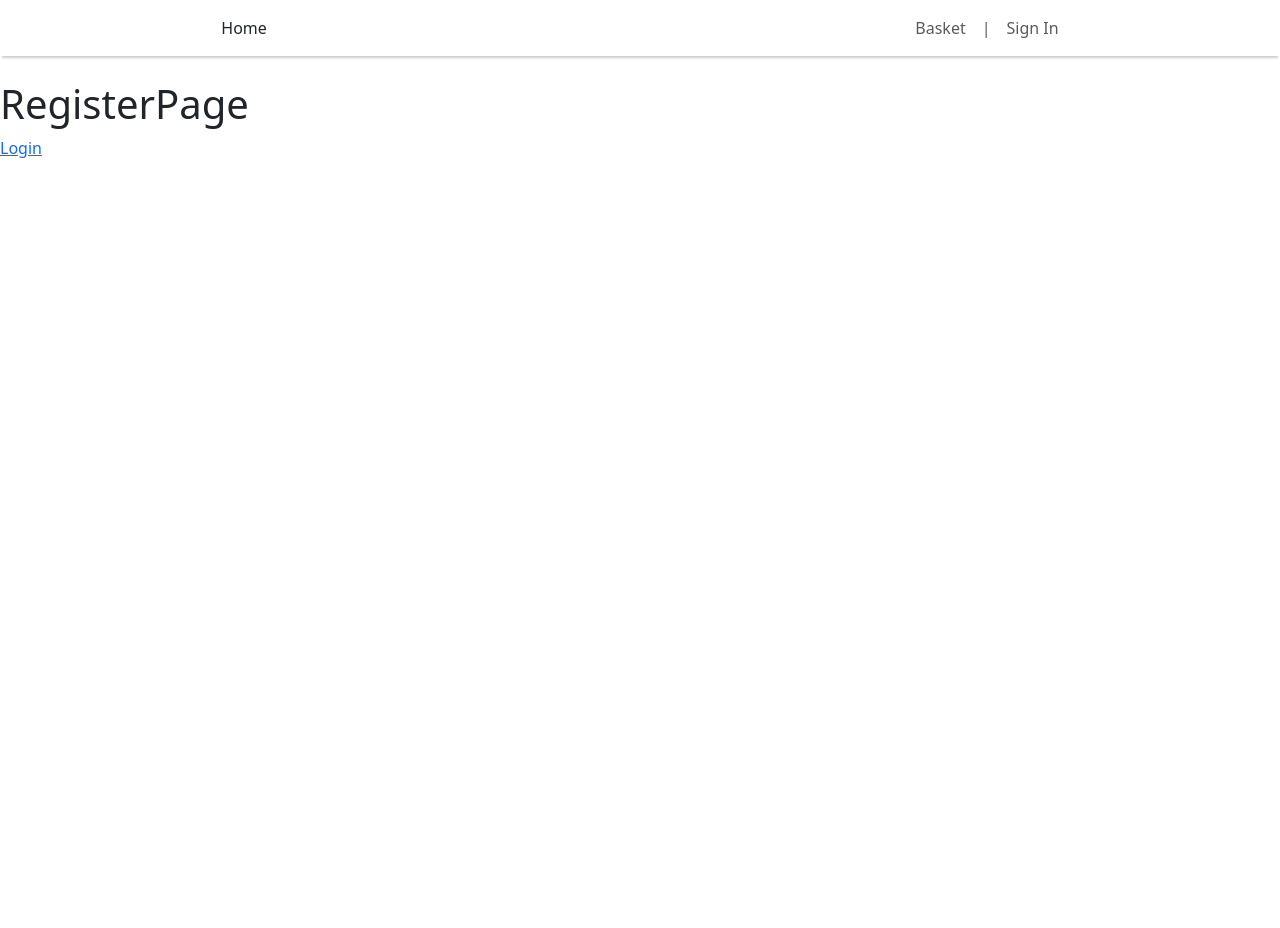
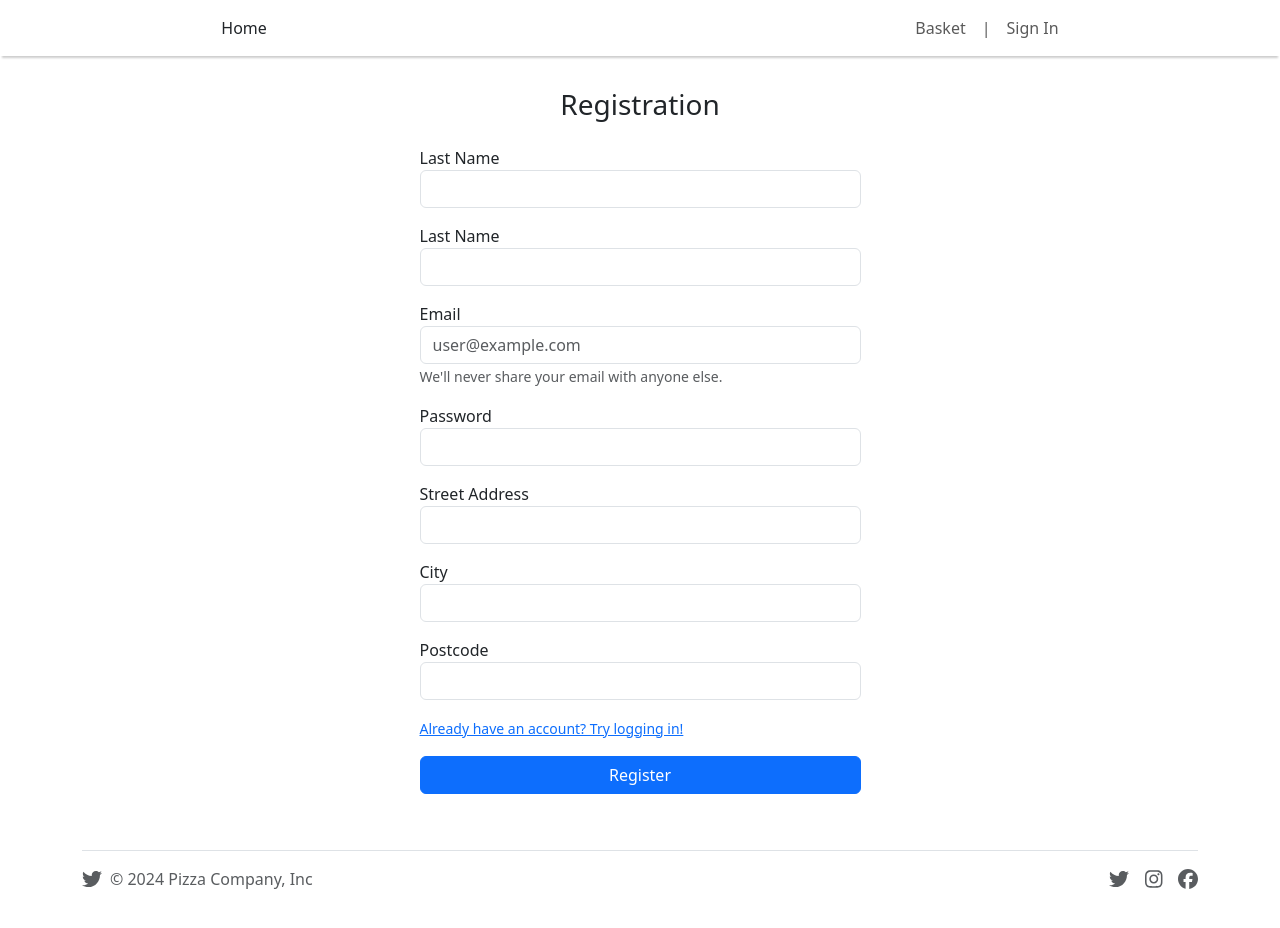
Before and after one commit to AdonisAlgos/pizza-ordering-system, a React (Create React App) app in the folder pizza-ordering-app/: page /register in a window 1280 px wide. Shown: the top 928 px of the page. Before the commit the page ends 800 px from the top, so only its background shows below. Built offline with nearby package versions, Linux system fonts and the light colour scheme.

Commit message:
finalised login, register, home pages and initiated the basket

```diff
--- a/pizza-ordering-app/src/App.js
+++ b/pizza-ordering-app/src/App.js
@@ -9,6 +9,7 @@ import {
   LayoutPage,
 } from "./pages";
 import { createBrowserRouter, RouterProvider } from "react-router-dom";
+import { CartProvider } from "./contexts/Basket.context";
 
 const router = createBrowserRouter([
   {
@@ -41,7 +42,11 @@ const router = createBrowserRouter([
 ]);
 
 function App() {
-  return <RouterProvider router={router} />;
+  return (
+    <CartProvider>
+      <RouterProvider router={router} />
+    </CartProvider>
+  );
 }
 
 export default App;
--- /dev/null
+++ b/pizza-ordering-app/src/components/Footer.component.js
@@ -0,0 +1,49 @@
+import React from "react";
+import { FontAwesomeIcon } from "@fortawesome/react-fontawesome";
+import {
+  faTwitter,
+  faInstagram,
+  faFacebook,
+} from "@fortawesome/free-brands-svg-icons";
+
+const FooterComponent = () => {
+  return (
+    <div className="container">
+      <footer className="d-flex flex-wrap justify-content-between align-items-center py-3 my-4 border-top">
+        <div className="col-md-4 d-flex align-items-center">
+          <a
+            className="mb-3 me-2 mb-md-0 text-muted text-decoration-none lh-1"
+            href="/" // Assuming you might want a link here to the home page or elsewhere
+          >
+            {/* Placeholder if you want to include an icon or logo */}
+            <FontAwesomeIcon icon={faTwitter} size="lg" />{" "}
+            {/* Example: Twitter icon used as logo */}
+          </a>
+          <span className="mb-3 mb-md-0 text-muted">
+            © 2024 Pizza Company, Inc
+          </span>
+        </div>
+
+        <ul className="nav col-md-4 justify-content-end list-unstyled d-flex">
+          <li className="ms-3">
+            <a className="text-muted" href="#">
+              <FontAwesomeIcon icon={faTwitter} size="lg" />
+            </a>
+          </li>
+          <li className="ms-3">
+            <a className="text-muted" href="#">
+              <FontAwesomeIcon icon={faInstagram} size="lg" />
+            </a>
+          </li>
+          <li className="ms-3">
+            <a className="text-muted" href="#">
+              <FontAwesomeIcon icon={faFacebook} size="lg" />
+            </a>
+          </li>
+        </ul>
+      </footer>
+    </div>
+  );
+};
+
+export default FooterComponent;
--- a/pizza-ordering-app/src/components/NavBar.component.js
+++ b/pizza-ordering-app/src/components/NavBar.component.js
@@ -10,12 +10,10 @@ const Navbar = () => {
         backgroundColor: "white",
       }}
     >
-      {" "}
-      {/* Added the custom class here */}
       <div className="d-flex col-10 col-md-8 mx-auto">
-        <a className="nav-link p-2" href="/">
+        <Link to="/" className="nav-link p-2">
           Home
-        </a>
+        </Link>
         <div className="d-flex justify-content-end w-100">
           <ul className="navbar-nav">
             <li className="nav-item">
--- /dev/null
+++ b/pizza-ordering-app/src/contexts/Basket.context.js
@@ -0,0 +1,23 @@
+import React, { createContext, useContext, useState, useEffect } from "react";
+
+const CartContext = createContext();
+
+export const useCart = () => useContext(CartContext);
+
+export const CartProvider = ({ children }) => {
+  const [cartItems, setCartItems] = useState([]);
+
+  const addToCart = (item) => {
+    setCartItems((currentItems) => [...currentItems, item]);
+  };
+
+  useEffect(() => {
+    console.log("CartProvider mounted");
+  }, []);
+
+  return (
+    <CartContext.Provider value={{ cartItems, addToCart }}>
+      {children}
+    </CartContext.Provider>
+  );
+};
--- a/pizza-ordering-app/src/pages/Basket.page.js
+++ b/pizza-ordering-app/src/pages/Basket.page.js
@@ -1,7 +1,38 @@
-import React from "react";
+import { React } from "react";
+import { useCart } from "../contexts/Basket.context";
 
 const BasketPage = () => {
-  return <div>BasketPage</div>;
+  const { cartItems } = useCart();
+
+  console.log(cartItems);
+
+  return (
+    <div className="flex-column flex: 1 container d-flex align-items-center justify-content-center">
+      <h3 className="text-center mb-4">Basket</h3>
+      <div className="container mt-4">
+        {cartItems.map((pizza, index) => (
+          <div key={index} className="row mb-3">
+            <div className="col-12">
+              <h3>{pizza.name}</h3>
+              <div>
+                Main Ingredients include: {pizza.ingredients[0]},{" "}
+                {pizza.ingredients[1]}, {pizza.ingredients[2]}...
+              </div>
+              <br />
+              <div className="position-relative" style={{ paddingTop: "100%" }}>
+                <img
+                  className="img-fluid position-absolute top-0 start-0 w-100 h-100"
+                  src={pizza.image}
+                  alt={pizza.name}
+                  style={{ objectFit: "cover" }}
+                />
+              </div>
+            </div>
+          </div>
+        ))}
+      </div>
+    </div>
+  );
 };
 
 export default BasketPage;
--- a/pizza-ordering-app/src/pages/Layout.page.js
+++ b/pizza-ordering-app/src/pages/Layout.page.js
@@ -1,16 +1,31 @@
 import React from "react";
 import { Outlet } from "react-router-dom";
 import NavBar from "../components/NavBar.component";
+import FooterComponent from "../components/Footer.component";
 
 const LayoutPage = () => {
   return (
-    <div>
+    <div
+      style={{
+        minHeight: "100vh",
+      }}
+    >
+      {" "}
       <NavBar />
-      <section style={{ paddingTop: "5rem" }}>
+      <section
+        className="d-flex"
+        style={{
+          marginTop: "56px",
+          padding: "2rem",
+          minHeight: "calc(100vh - 56px - 6rem)",
+        }}
+      >
         <Outlet />
       </section>
+      <FooterComponent />
     </div>
   );
 };
 
+
 export default LayoutPage;
--- a/pizza-ordering-app/src/pages/Login.page.js
+++ b/pizza-ordering-app/src/pages/Login.page.js
@@ -4,32 +4,27 @@ import { Link } from "react-router-dom";
 
 const LoginPage = () => {
   return (
-    <div className="container vh-100 d-flex align-items-center justify-content-center">
+    <div className="flex: 1 container d-flex align-items-center justify-content-center">
       <div className="row w-100">
         <div className="col-12 col-sm-10 col-md-8 col-lg-6 col-xl-4 mx-auto">
-          <h1 className="text-center mb-4">Welcome</h1>
+          <h3 className="text-center mb-4">Welcome</h3>
           <form>
             <div className="form-group mb-3">
-              <input
-                type="text"
-                className="form-control"
-                placeholder="Username"
-              />
+              <label>Email</label>
+              <input type="text" className="form-control" />
             </div>
             <div className="form-group mb-3">
-              <input
-                type="password"
-                className="form-control"
-                placeholder="Password"
-              />
+              <label>Password</label>
+              <input type="password" className="form-control" />
             </div>
-            <div className="d-flex justify-content-center">
-              <button className="btn btn-primary me-2">Login</button>
-              <button className="btn btn-primary">Register</button>
+            <small id="reg" className="form-text text-muted">
+              <Link to="/register">Don't have an account? Sign up!</Link>
+            </small>
+            <div className="d-flex justify-content-center pt-3">
+              <button className="btn btn-primary w-100">Sign in</button>
             </div>
           </form>
         </div>
-        <Link to="/register">Sign Up</Link>
       </div>
     </div>
   );
--- a/pizza-ordering-app/src/pages/Register.page.js
+++ b/pizza-ordering-app/src/pages/Register.page.js
@@ -3,9 +3,55 @@ import { Link } from "react-router-dom";
 
 const RegisterPage = () => {
   return (
-    <div>
-      <h1>RegisterPage</h1>
-      <Link to="/login">Login</Link>
+    <div className="flex: 1 container d-flex align-items-center justify-content-center">
+      <div className="row w-100">
+        <div className="col-12 col-sm-10 col-md-8 col-lg-6 col-xl-5 mx-auto">
+          <h3 className="text-center mb-4">Registration</h3>
+          <form>
+            <div className="form-group mb-3">
+              <label>Last Name</label>
+              <input type="text" className="form-control" />
+            </div>
+            <div className="form-group mb-3">
+              <label>Last Name</label>
+              <input type="text" className="form-control" />
+            </div>
+            <div className="form-group mb-3">
+              <label>Email</label>
+              <input
+                type="text"
+                className="form-control"
+                placeholder="user@example.com"
+              />
+              <small id="emailHelp" className="form-text text-muted">
+                We'll never share your email with anyone else.
+              </small>
+            </div>
+            <div className="form-group mb-3">
+              <label>Password</label>
+              <input type="password" className="form-control" />
+            </div>
+            <div className="form-group mb-3">
+              <label>Street Address</label>
+              <input type="text" className="form-control" />
+            </div>
+            <div className="form-group mb-3">
+              <label>City</label>
+              <input type="text" className="form-control" />
+            </div>
+            <div className="form-group mb-3">
+              <label>Postcode</label>
+              <input type="text" className="form-control" />
+            </div>
+            <small id="reg" className="form-text text-muted">
+              <Link to="/login">Already have an account? Try logging in!</Link>
+            </small>
+            <div className="d-flex justify-content-center pt-3">
+              <button className="btn btn-primary w-100">Register</button>
+            </div>
+          </form>
+        </div>
+      </div>
     </div>
   );
 };
```
Also changed, not shown: pizza-ordering-app/src/pages/Home.page.js (+34 -33 lines), 1 other file (tests, documents, lock files or other folders).
